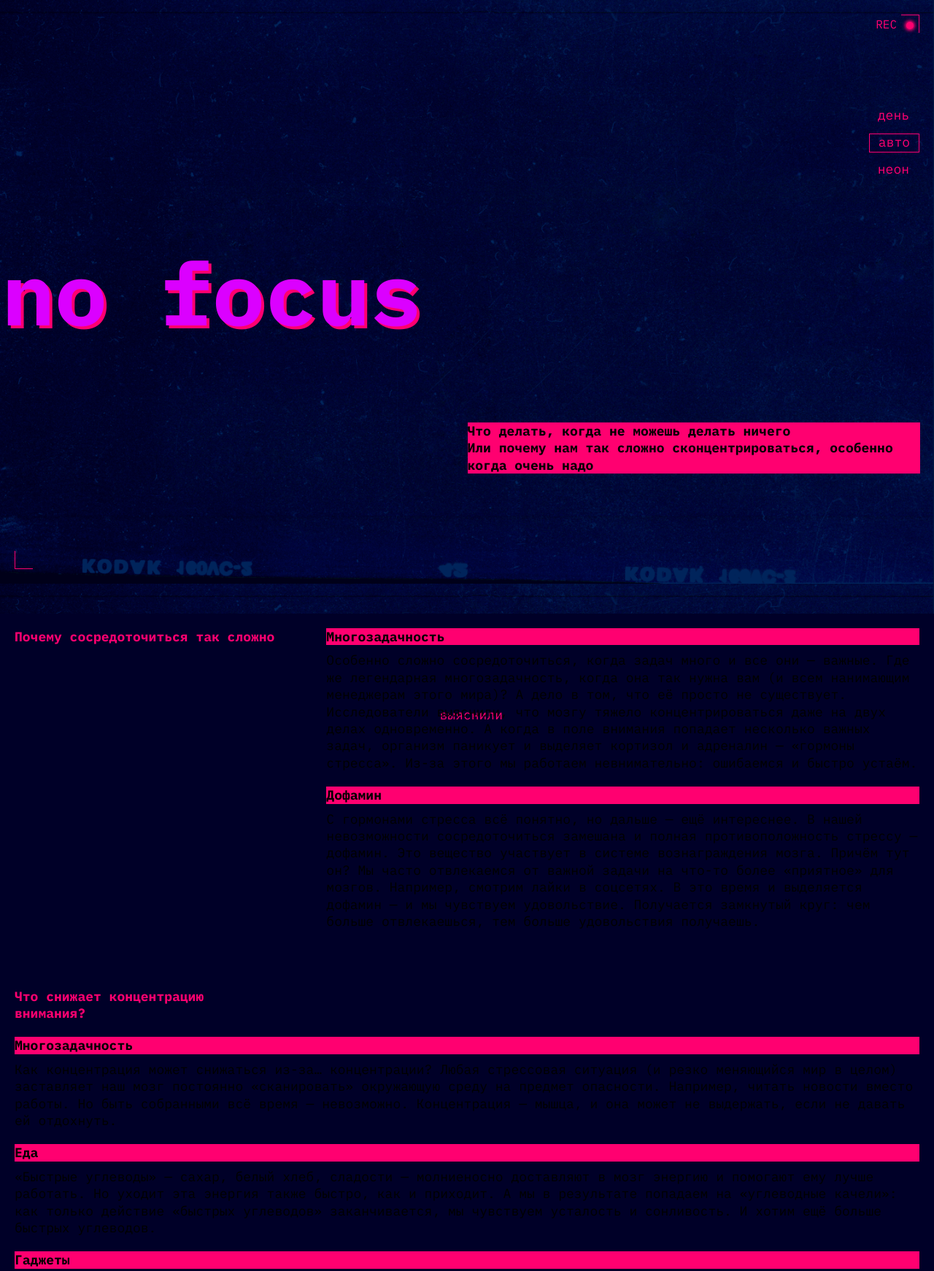
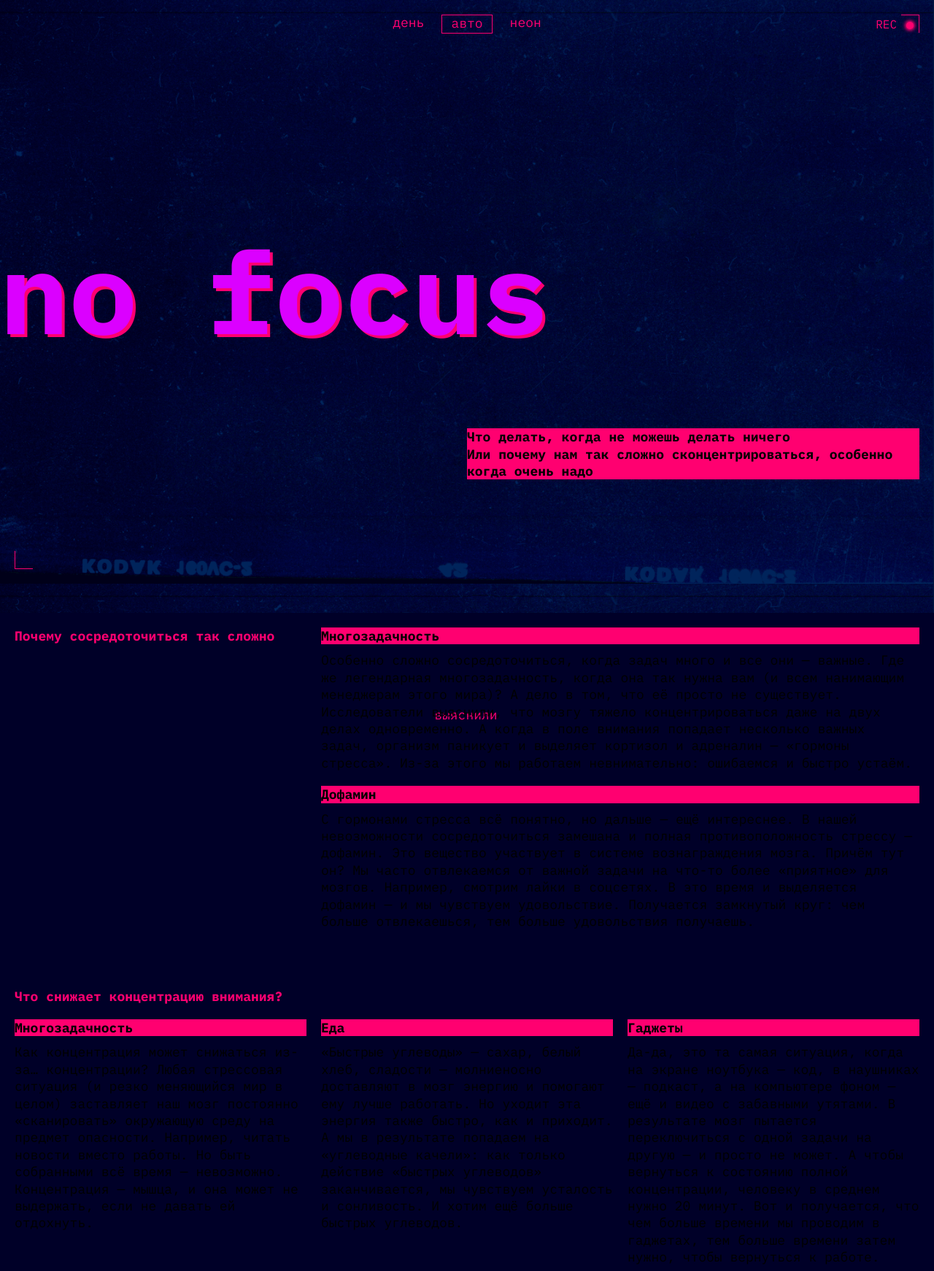
Before and after one commit to LostOnEast/slozhno-sosredotochitsya-fd, a plain HTML site: page index.html in a window 1280 px wide. Shown: the top 1742 px of the page at 73% size. Drawn offline with Linux system fonts and the light colour scheme.

Commit message:
Завершена верстка для 3 разрешений

```diff
--- a/index.html
+++ b/index.html
@@ -52,7 +52,7 @@
     <main>
       <section class="content">
         <article class="content_article">
-          <h2 class="content_article-title title-decor">Почему сосредоточиться так сложно</h3>
+          <h2 class="content_article-title title-decor">Почему сосредоточиться так сложно</h2>
           <div class="content_article-section">
             <h3 class="content_article-subtitle subtitle-decor">Многозадачность</h3>
             <p class="content_article-text">Особенно сложно сосредоточиться, когда задач много и все они — важные. Где же легендарная многозадачность, когда она так нужна вам (и всем нанимающим менеджерам этого мира)? А дело в том, что её просто не существует. Исследователи <span class="article_link">выяснили</span>, что мозгу тяжело концентрироваться даже на двух делах одновременно. А когда в поле внимания попадает несколько важных задач, организм паникует и выделяет кортизол и адреналин — «гормоны стресса». Из-за этого мы работаем невнимательно: ошибаемся и быстро устаём.</p>
@@ -130,7 +130,7 @@
       </section>
     </main>
     <footer class="footer decorate_corner">
-      <p class="footer__title">focus</h1>
+      <p class="footer__title">focus</p>
     </footer>
   </body>
 </html>
--- a/styles/style.css
+++ b/styles/style.css
@@ -10,6 +10,7 @@
   background-repeat: no-repeat;
   background-position: center;
   background-attachment: fixed;
+  width: 100%;
   /* сохраните в разметке и стилях класс page у тега body. Он удобен, чтобы составлять селекторы для разных цветовых тем. */
 }
 img {
@@ -26,15 +27,17 @@ img {
   object-fit:contain;
 }
 .content_gallery {
-  max-width: 100%;
+  /* width: 100%; */
   display: grid;
   gap: 20px;
   grid-template-columns: 1fr;
 }
 .header {
+  height: 100vh;
   display: grid;
   grid-template-rows: repeat(3, 1fr);
-  gap: 38px;
+  grid-template-rows: 1fr min-content 1fr;
+  /* gap: 38px; */
   margin-bottom: 28px;
   padding: 10px;
   position: relative;
@@ -44,8 +47,8 @@ img {
   align-items: center;
 }
 .header__theme-menu {
-  margin-top: 35px;
-  margin-right: 0px;
+  /* margin-top: 35px; */
+  /* margin-right: 0px; */
 }
 .decorate_corner::after {
   content: '';
@@ -129,11 +132,11 @@ img {
   border: 1px solid var(--hightlight-color);
 }
 .header__title {
-  font-size: var(--main-title-font-size);
+  /* font-size: var(--main-title-font-size); */
   font-size: clamp(7.25rem, 7.0115rem + 1.0178vw, 7.5rem);
   font-weight: 700;
   line-height: 95.7px;
-  text-align: left;
+  /* text-align: left; */
   text-underline-position: from-font;
   text-decoration-skip-ink: none;
   color: var(--accent-color);
@@ -150,7 +153,7 @@ img {
 
 display: grid;
 
-  padding-bottom: 42px;
+/* padding-bottom: 42px; */
 
 font-size: 18px;
 
@@ -184,13 +187,16 @@ img {
 
 }
 .content_article {
+
 display: grid;
-  gap: 21px;
-  margin-bottom: 36px;
+
+gap: 20px;
+
+/* margin-bottom: 29px; */
 }
 .content_article-section {
   display: grid;
-  gap: 9px;
+  gap: 10px;
 }
 .content_article-subtitle {
   font-family: IBM Plex Mono;
@@ -201,6 +207,14 @@ img {
   text-underline-position: from-font;
   text-decoration-skip-ink: none;
 
+}
+.content_gallery-list {
+  display: grid;
+  gap: 10px;
+  width: 100%;
+}
+.content_article-addtitle {
+  margin-bottom: 12px;
 }
 .article_link {
   font-family: IBM Plex Mono;
@@ -217,42 +231,59 @@ img {
 .footer {
   display: grid;
   padding: 10px;
-  min-height: 660px;
-  align-items: center;
+  min-height: 100vh;
+  /* align-items: center; */
   position: relative;
   justify-content: space-around;
   align-content: space-evenly;
   background-color: var(--background-color);
 }
-@media (width>= 762px) {
+.footer__title {
+  /* grid-row: 1; */
+  text-decoration-skip-ink: none;
+  font-size: var(--main-title-font-size);
+  font-size: clamp(7.25rem, 7.0115rem + 1.0178vw, 7.5rem);
+  font-weight: 700;
+  line-height: 95.7px;
+  text-underline-position: from-font;
+  text-decoration-skip-ink: none;
+  color: var(--accent-color);
+  text-shadow: 2px 2px 0 var(--hightlight-color);
+}
+@media (min-width: 762px) {
   .header {
+
 height: 100vh;
+
 gap: 0px;
-    padding-bottom: 0;
-    padding-bottom: 0px;
-    margin-bottom: 41px;
-    /* height: 600px; */
-    /* grid-template-columns: 1fr; */
-    grid-template-rows: 42vh 14vh 39vh;
-    /* padding: 65px; */
-    /* grid-template-rows: 408px 169px 414px; */ /* Задаёт высоту каждой строки */
-    /* gap: 125px; */
-    /* margin-bottom: 0px; */
-    /* margin-bottom: 34px; */
-    /* justify-content: space-evenly; */
+
+/* padding-bottom: 0; */
+
+/* padding-bottom: 0px; */
+
+margin-bottom: 40px;
+
+/* grid-template-rows: 42vh 14vh 39vh; */
   }
   .header__title {
+    font-size: var(--main-title-font-size-desktop);
+    margin: 0;
+    padding: 0;
+    line-height: 65%;
     justify-self:left;
-    align-self:center;
-    /* text-indent: 0; */
-    margin-left: -7px;
-    /* padding: 0; */
+    /* align-self:center; */
+    margin-left: -10px;
+    /* font-family: IBM Plex Mono; */
+    /* font-size: 120px; */
+    /* font-weight: 700; */
+    /* line-height: 80px; */
+    /* text-align: left; */
+    /* text-underline-position: from-font; */
+    /* text-decoration-skip-ink: none; */
   }
   .header__theme-menu {
     align-items:self-end;
     margin-right: 10px;
-
-
 }
   .header__description {
     grid-template-columns: 1fr 1fr;
@@ -286,7 +317,8 @@ img {
   }
   .content {
     padding: 20px;
-    gap: 43px;
+    padding-bottom: 60px;
+    gap: 79px;
   }
   .content_article {
     grid-template-columns: 1fr 2fr;
@@ -304,7 +336,7 @@ img {
     gap: 15px;
   }
   .content_article-addtitle {
-    margin-bottom: 13px;
+    margin-bottom: 10px;
   }
   .content_sticky-title {
 
@@ -356,16 +388,17 @@ img {
   }
   .footer {
     display: grid;
-    grid-template-rows: repeat(3,1fr);
+    /* grid-template-rows: repeat(3,1fr); */
     min-height: 100vh;
+    /* margin-top: 40px; */
     /* justify-items: end; */
     /* align-items: end; */
   }
   .footer__title {
-    grid-row: 2;
+    /* grid-row: 2; */
     text-decoration-skip-ink: none;
-    font-size: var(--main-title-font-size);
-    font-size: clamp(7.25rem, 7.0115rem + 1.0178vw, 7.5rem);
+    font-size: var(--main-title-font-size-desktop);
+
     font-weight: 700;
     line-height: 95.7px;
     /* text-align: left; */
@@ -376,7 +409,61 @@ img {
   }
 }
 @media (min-width: 1024px) {
-  /*
-  Стили для устройств, у которых ширина viewport больше или равно 770 пикселей
-  */
+
+  .header {
+    grid-template-rows: 1fr min-content 1fr;
+    padding: 20px 20px 20px 20px;
+    justify-items: center;
   }
+  .header__title {
+    margin-left: -20px;
+    line-height: 129.53px;
+    text-underline-position: from-font;
+    text-decoration-skip-ink: none;
+  }
+  .header__theme-menu {
+    align-self: start;
+    justify-self: center;
+    margin: 0;
+  }
+  .header__theme-menu-list {
+    flex-direction: row;
+
+    margin-top: 0;
+  }
+
+  .header__description {
+    gap: 0px;
+    padding-right: 0px;
+  }
+
+  .content_article {
+    row-gap: 20px;
+    column-gap: 20px;
+    grid-template-columns: repeat(3, 1fr);
+    /* margin-bottom: 37px; */
+  }
+  .content_article-main {
+    grid-template-columns: repeat(3, 1fr);
+
+  }
+  .content_sticky-title {
+    grid-template-columns: 1fr;
+  }
+  .content_article-section {
+    grid-template-rows: min-content 1fr;
+    /* column-gap: 9px; */
+    grid-column: 2 / 4;
+  }
+  .content_article-main > .content_article-section {
+    grid-column: auto;
+    grid-row: 2 / 3;
+    /* column-gap: 8px; */
+  }
+  .footer {
+    background-color: var(--background-color);
+    /* margin-top: 41px; */
+  }
+
+
+}
--- a/styles/variables.css
+++ b/styles/variables.css
@@ -7,5 +7,6 @@
   --accent-color: #DB00FF;
   --background-color: #000028;
   --hightlight-color: #FF0070;
-  --main-title-font-size: 116px;
+  --main-title-font-size-mobile: clamp(7.25rem, 7.0115rem + 1.0178vw, 7.5rem);
+  --main-title-font-size-desktop: clamp(7.5rem, 0.5625rem + 14.4531vw, 9.8125rem);
 }
```
Lines whose indentation alone changed are shown as unchanged.
